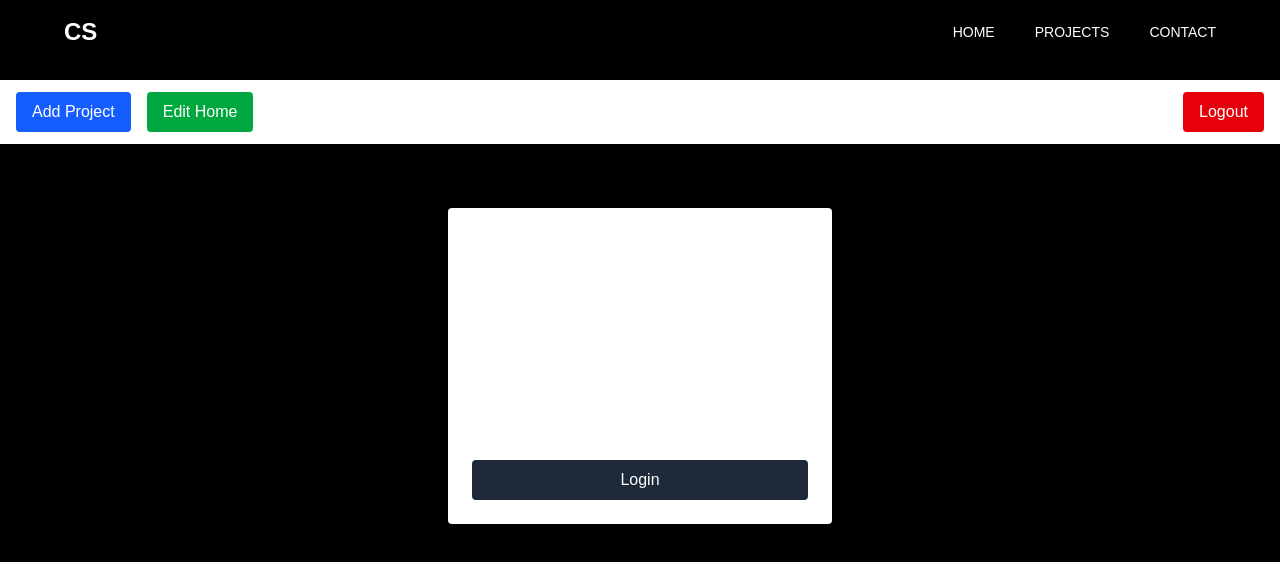
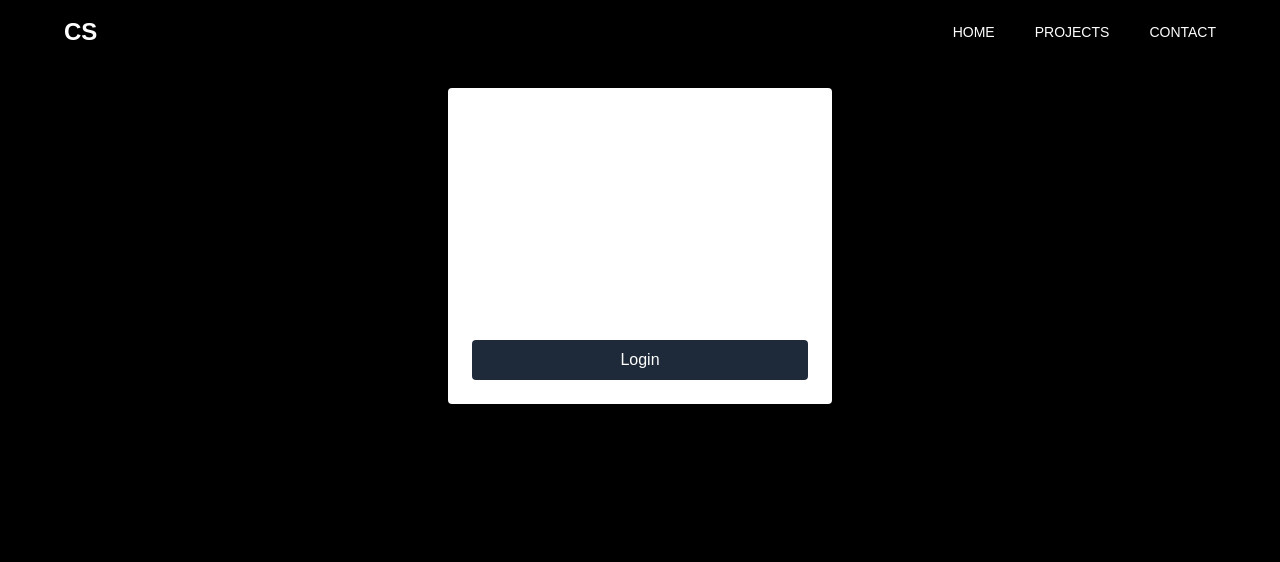
Before and after one commit to charansaics/CharanSai-Portfolio, a Next.js app: page /admin in a window 1280 px wide. Shown: the top 562 px of the page. Built offline with nearby package versions, Linux system fonts and the light colour scheme; no server answers.

Commit message:
fixed double nav bar

```diff
--- a/app/admin/layout.jsx
+++ b/app/admin/layout.jsx
@@ -3,8 +3,8 @@ import AdminNavbar from "@/components/AdminNavbar";
 
 export default function AdminLayout({ children }) {
     return (
-        <div className="min-h-screen pt-20 bg-black text-white">
-        <AdminNavbar />
+        <div className="min-h-screen pt-6 bg-black text-white">
+        {/* <AdminNavbar /> */}
         <main>{children}</main>
         </div>
     );
```
